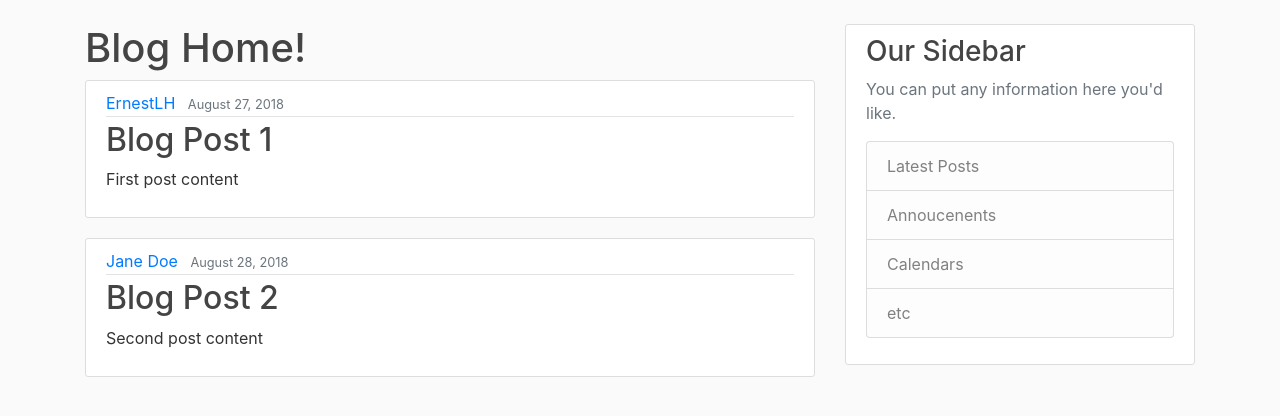
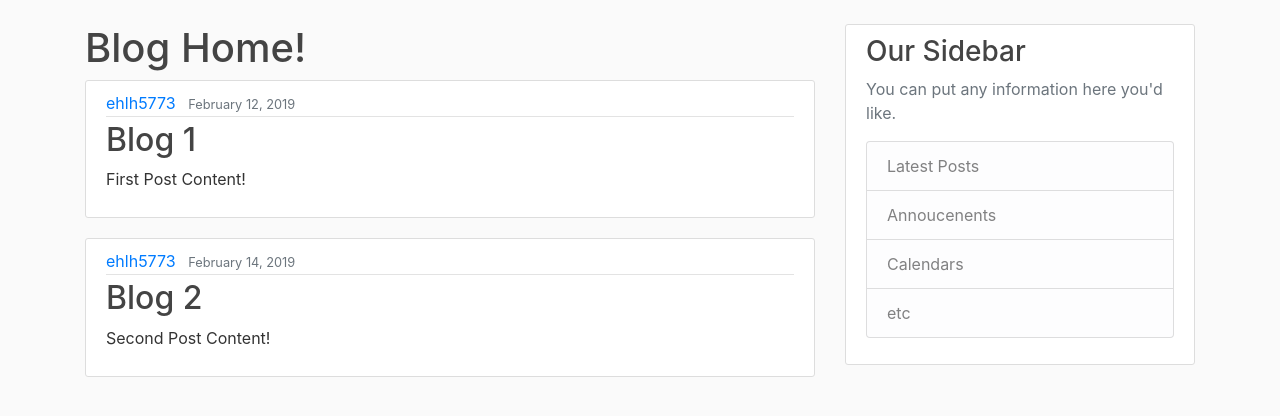
Before and after one commit to E-Designs/django_project, a Django app: page / in a window 1280 px wide. Shown: the part 56-472 px from the top of the page. Run offline with Django 3.2, Linux system fonts and the light colour scheme; data comes from the database, SQL or seed files in the repository; some libraries are stand-ins or nearby versions.

Commit message:
Add Date formatter and Set Views context to quarry for post

```diff
--- a/blog/templates/blog/home.html
+++ b/blog/templates/blog/home.html
@@ -7,7 +7,7 @@
            <div class="media-body">
                <div class="article-metadata">
                    <a class="mr-2" href="#">{{post.author}}</a>
-                   <small class="text-muted">{{post.date_posted}}</small>
+                   <small class="text-muted">{{post.date_posted|date:"F d, Y"}}</small>
                </div>
                <h2><a class="article-title" href="#">{{ post.title }}</a></h2>
                <p class="article-content">{{ post.content }}</p>
--- a/blog/views.py
+++ b/blog/views.py
@@ -1,5 +1,6 @@
 from django.shortcuts import render
 from django.http import HttpResponse
+from .models import Post
 
 # Create your views here.
 #dummy data fake posts.
@@ -20,7 +21,7 @@ posts = [
 #end fake posts
 def home(reqest):
     context = {
-        'posts': posts
+        'posts': Post.objects.all()
     }
     return render(reqest, 'blog/home.html', context)
 
```
